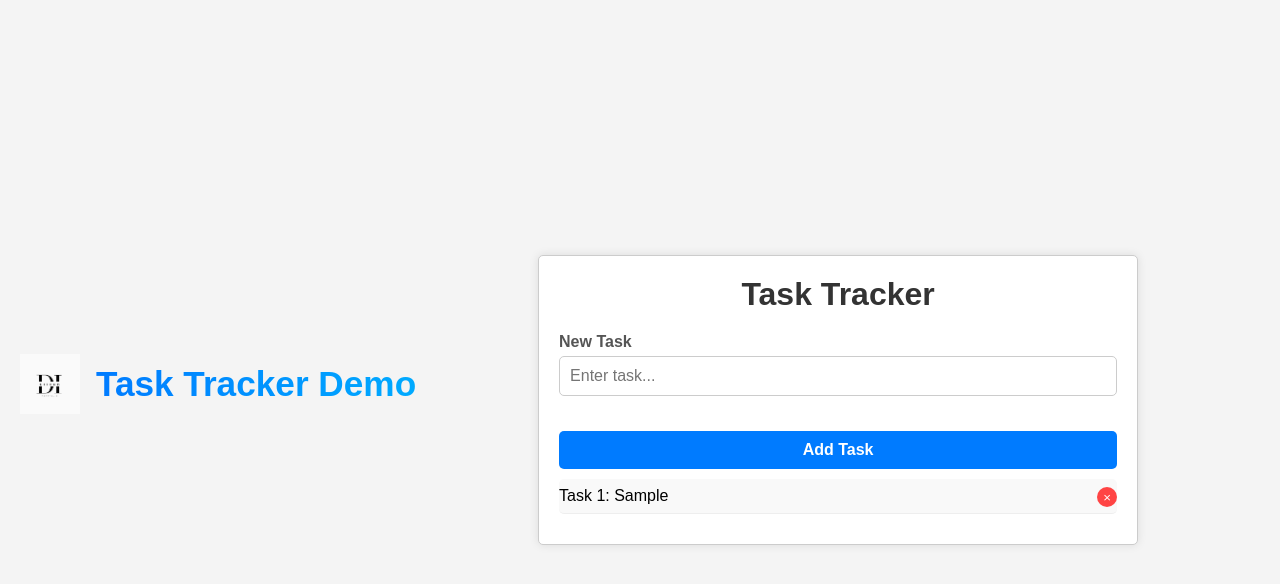
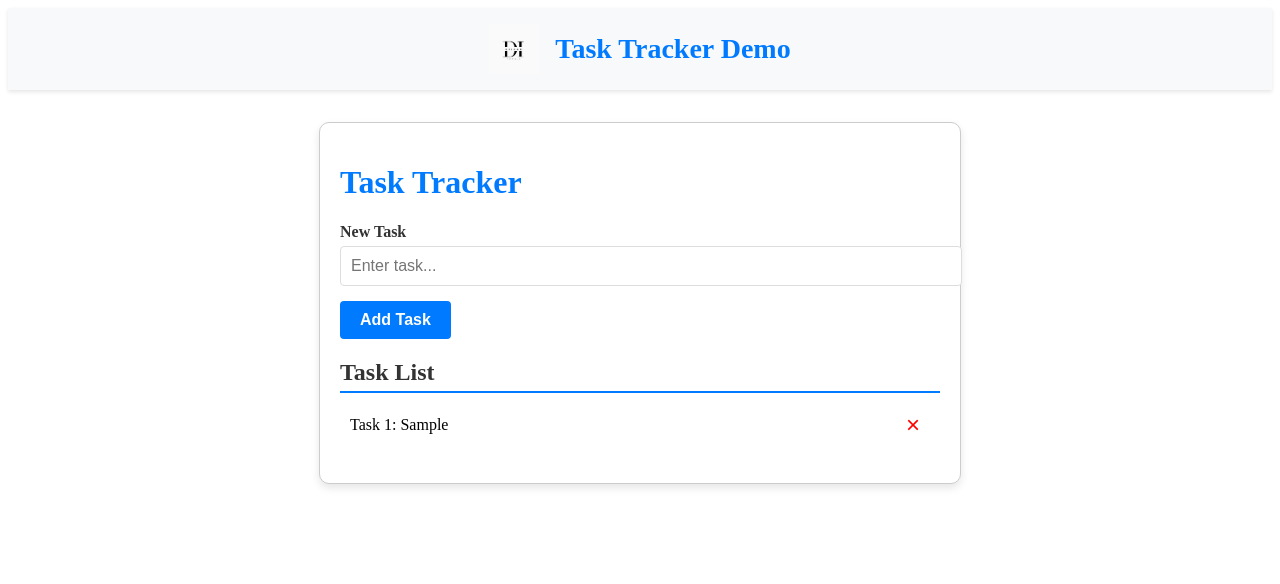
Before and after one commit to DalondaIkhimokpa/GitHub-Workflows-Task-Tracker, a plain HTML site: page index.html in a window 1280 px wide. Both pictures are taken after typing "Sample" into the empty fields and a click on the button "Add Task". Drawn offline with Linux system fonts and the light colour scheme.

Commit message:
update all changes

```diff
--- a/index.html
+++ b/index.html
@@ -1,22 +1,53 @@
 <!DOCTYPE html>
 <html lang="en">
 <head>
-  <header class="app-header">
-  <div class="logo-wrapper">
-    <img src="/assets/images/GITLOGO.png"
-         alt="My Task Tracker Logo"
-         class="app-logo">
-    <h1 class="app-title">Task Tracker Demo</h1>
-  </div>
-</header>
   <meta charset="UTF-8">
   <meta name="viewport" content="width=device-width, initial-scale=1.0">
-  <title>Task Tracker</title>
+  <title>Task Tracker Demo</title>
+  <link rel="icon" href="assets/images/GITLOGO.png" type="image/png">
   <link rel="stylesheet" href="style.css">
+  <style>
+    .app-header {
+      display: flex;
+      align-items: center;
+      justify-content: center;
+      padding: 1rem;
+      background-color: #f8f9fa;
+      box-shadow: 0 2px 4px rgba(0,0,0,0.1);
+    }
+
+    .logo-wrapper {
+      display: flex;
+      align-items: center;
+      gap: 1rem;
+    }
+
+    .app-logo {
+      width: 50px;
+      height: 50px;
+      object-fit: contain;
+    }
+
+    .app-title {
+      font-size: 1.75rem;
+      margin: 0;
+      color: #007bff;
+      font-weight: bold;
+    }
+  </style>
 </head>
 <body>
+  <header class="app-header">
+    <div class="logo-wrapper">
+      <img src="assets/images/GITLOGO.png"
+           alt="Task Tracker Logo"
+           class="app-logo">
+      <h1 class="app-title">Task Tracker Demo</h1>
+    </div>
+  </header>
+
   <div class="container">
-    <h1>Task Tracker</h1>
+    <h1 style="color: #007bff;">Task Tracker</h1>
     <form id="task-form">
       <div class="form-control">
         <label for="task">New Task</label>
@@ -24,10 +55,14 @@
       </div>
       <button type="submit" class="btn">Add Task</button>
     </form>
+
+    <h2 class="task-list-title">Task List</h2>
+
     <ul id="tasks">
       <!-- Tasks will appear here dynamically -->
     </ul>
   </div>
+
   <script src="script.js"></script>
 </body>
 </html>
--- a/script.js
+++ b/script.js
@@ -17,15 +17,15 @@ function addTask(text) {
   const li = document.createElement('li');
   const taskNumber = taskCounter++;
 
-  // Create text span
+  // Task text with number
   const textSpan = document.createElement('span');
   textSpan.className = 'task-text';
   textSpan.textContent = `Task ${taskNumber}: ${text}`;
 
-  // Create delete button
+  // Red delete button
   const deleteBtn = document.createElement('button');
   deleteBtn.className = 'delete-btn';
-  deleteBtn.textContent = '×';
+  deleteBtn.innerHTML = '&times;'; // Using HTML entity for ×
   deleteBtn.addEventListener('click', () => {
     li.remove();
     updateTaskNumbers();
@@ -46,5 +46,5 @@ function updateTaskNumbers() {
   taskCounter = tasks.length + 1;
 }
 
-// Initialize
+// Initialize numbering
 updateTaskNumbers();
--- a/style.css
+++ b/style.css
@@ -1,26 +1,7 @@
-* {
-  margin: 0;
-  padding: 0;
-  box-sizing: border-box;
-}
-
-body {
-  font-family: 'Roboto', sans-serif;
-  background-color: #f4f4f4;
-  display: flex;
-  justify-content: center;
-  align-items: center;
-  height: 100vh;
-  width: 100%;
-}
-
-ul {
-  list-style-type: none;
-}
-
+/* Container styling */
 .container {
   width: 600px;
-  margin: 0 auto;
+  margin: 2rem auto;
   padding: 20px;
   border: 1px solid #ccc;
   border-radius: 10px;
@@ -28,227 +9,101 @@ ul {
   box-shadow: 0 4px 8px rgba(0, 0, 0, 0.1);
 }
 
-.container h1 {
-  text-align: center;
-  margin-bottom: 20px;
+/* Header styling */
+.app-header {
+  display: flex;
+  align-items: center;
+  justify-content: center;
+  padding: 1rem;
+  background-color: #f8f9fa;
+  box-shadow: 0 2px 4px rgba(0,0,0,0.1);
+}
+
+.app-title {
+  font-size: 1.75rem;
+  margin: 0;
+  color: #007bff;
+  font-weight: bold;
+}
+
+/* Task list title */
+.task-list-title {
+  color: #333;
+  margin: 20px 0 10px 0;
+  padding-bottom: 5px;
+  border-bottom: 2px solid #007bff;
+}
+
+/* Task list styling */
+#tasks {
+  margin-top: 10px;
+  list-style-type: none;
+  padding: 0;
+}
+
+#tasks li {
+  padding: 10px;
+  border-bottom: 1px solid #eee;
+  display: flex;
+  justify-content: space-between;
+  align-items: center;
+}
+
+#tasks li:last-child {
+  border-bottom: none;
+}
+
+.task-text {
+  flex-grow: 1;
+}
+
+/* Delete button styling */
+.delete-btn {
+  color: #ff0000;
+  background: none;
+  border: none;
+  font-size: 1.5rem;
+  cursor: pointer;
+  padding: 0 10px;
+  line-height: 1;
+}
+
+.delete-btn:hover {
+  color: #cc0000;
+}
+
+/* Form styling */
+.form-control {
+  margin-bottom: 15px;
+}
+
+.form-control label {
+  display: block;
+  margin-bottom: 5px;
+  font-weight: bold;
   color: #333;
 }
 
-form {
-  display: flex;
-  flex-direction: column;
-  gap: 15px;
-}
-
-.form-control {
-  display: flex;
-  flex-direction: column;
-}
-
-.form-control label {
-  margin-bottom: 5px;
-  font-weight: bold;
-  color: #555;
-}
-
 .form-control input {
+  width: 100%;
   padding: 10px;
-  border: 1px solid #ccc;
-  border-radius: 5px;
+  border: 1px solid #ddd;
+  border-radius: 4px;
   font-size: 1rem;
 }
 
-.form-control input:focus {
-  border-color: #007bff;
-  outline: none;
-  box-shadow: 0 0 5px rgba(0, 123, 255, 0.5);
-}
-
 .btn {
-  padding: 10px;
+  background-color: #007bff;
+  color: white;
+  padding: 10px 20px;
+  border: none;
+  border-radius: 4px;
+  cursor: pointer;
+  font-weight: bold;
   font-size: 1rem;
-  font-weight: bold;
-  color: #fff;
-  background-color: #007bff;
-  border: none;
-  border-radius: 5px;
-  cursor: pointer;
-  transition: background-color 0.3s ease;
+  transition: background-color 0.3s;
 }
 
 .btn:hover {
   background-color: #0056b3;
 }
-.btn:disabled {
-  background-color: #ccc;
-  cursor: not-allowed;
-}
-.btn:disabled:hover {
-  background-color: #ccc;
-}
-body {
-  font-family: Arial, sans-serif;
-  background-color: #f4f4f4;
-  margin: 0;
-  padding: 20px;
-}
-.container {
-  max-width: 600px;
-  margin: auto;
-  background: #fff;
-  padding: 20px;
-  border-radius: 5px;
-  box-shadow: 0 0 10px rgba(0, 0, 0, 0.1);
-}
-h1 {
-  text-align: center;
-  color: #333;
-}
-ul {
-  list-style: none;
-  padding: 0;
-}
-li {
-  background: #f9f9f9;
-  margin: 10px 0;
-  padding: 10px;
-  border-radius: 5px;
-}
-li:hover {
-  background: #e9e9e9;
-}
-.form-control {
-  margin-bottom: 20px;
-}
-.form-control label {
-  margin-bottom: 5px;
-  font-weight: bold;
-}
-.form-control input {
-  width: 100%;
-  padding: 10px;
-  border: 1px solid #ccc;
-  border-radius: 5px;
-}
-.form-control input:focus {
-  border-color: #007bff;
-  outline: none;
-}
-.form-control input.error {
-  border-color: red;
-}
-.form-control input.success {
-  border-color: green;
-}
-.form-control .error-message {
-  color: red;
-  font-size: 0.9em;
-  margin-top: 5px;
-}
-.form-control .success-message {
-  color: green;
-  font-size: 0.9em;
-  margin-top: 5px;
-}
-.btn {
-  background: #007bff;
-  color: #fff;
-  padding: 10px;
-  border: none;
-  border-radius: 5px;
-  cursor: pointer;
-  font-size: 1em;
-}
-.btn:hover {
-  background: #0056b3;
-}
-.btn:disabled {
-  background: #ccc;
-  cursor: not-allowed;
-}
-.btn:disabled:hover {
-  background: #ccc;
-}
-/* Responsive Styles */
-@media (max-width: 600px) {
-  .container {
-    width: 90%;
-    padding: 15px;
-  }
-  h1 {
-    font-size: 1.5em;
-  }
-  .btn {
-    font-size: 0.9em;
-  }
-}
-.delete-btn {
-  margin-left: 10px;
-  background: #ff4444;
-  color: white;
-  border: none;
-  border-radius: 50%;
-  width: 20px;
-  height: 20px;
-  cursor: pointer;
-  float: right;
-}
-
-.delete-btn:hover {
-  background: #cc0000;
-}
-
-li {
-  padding: 8px 0;
-  border-bottom: 1px solid #eee;
-}
-.task-text {
-  display: inline-block;
-  width: calc(100% - 30px);
-}
-
-.delete-btn {
-  background: #ff4444;
-  color: white;
-  border: none;
-  border-radius: 50%;
-  width: 20px;
-  height: 20px;
-  cursor: pointer;
-  float: right;
-}
-
-.delete-btn:hover {
-  background: #cc0000;
-}
-/* Logo Styles */
-.app-header {
-  text-align: center;
-  margin-bottom: 2rem;
-}
-
-.logo-wrapper {
-  display: flex;
-  align-items: center;
-  justify-content: center;
-  gap: 1rem;
-}
-
-.app-logo {
-  height: 60px; /* Adjust as needed */
-  width: auto;
-  transition: transform 0.3s ease;
-}
-
-.app-logo:hover {
-  transform: scale(1.05);
-}
-
-.app-title {
-  font-size: 2.2rem;
-  background: linear-gradient(to right, #007bff, #00aaff);
-  -webkit-background-clip: text;
-  background-clip: text;
-  color: transparent;
-  margin: 0;
-}
```
Also changed, not shown: 1 other file.
